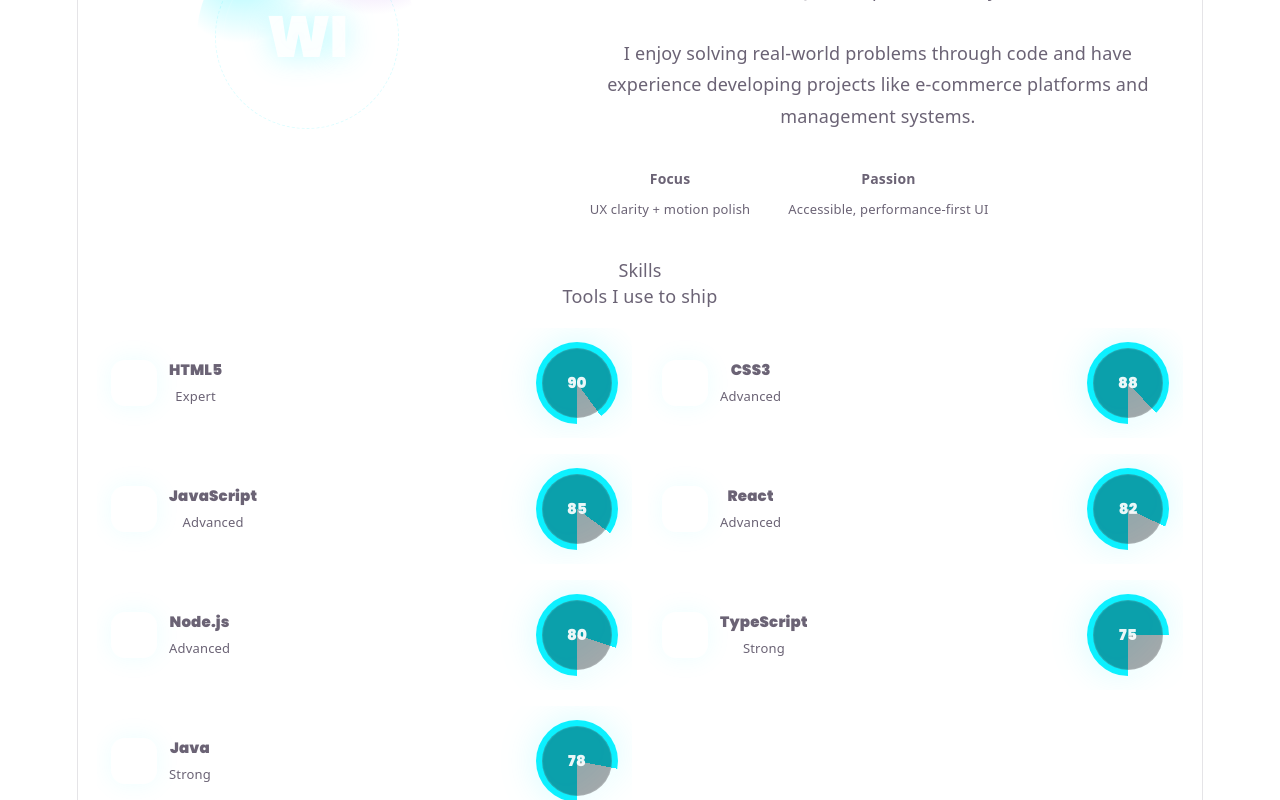
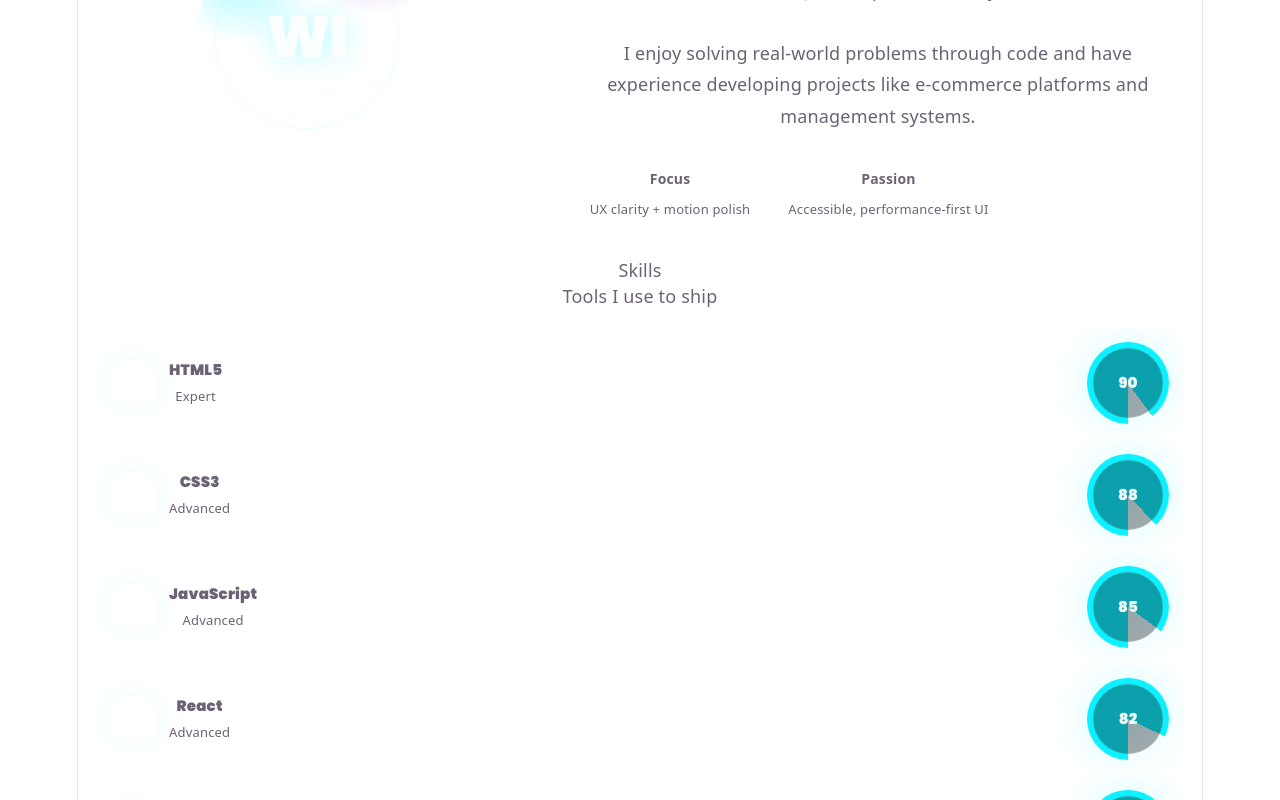
Before and after one commit to abdul-saboor-strack/Portfolio, a React (Vite) app in the folder portfolio/: page / in a window 1280 px wide. Shown: the part 2000-2800 px from the top of the page. Built offline with nearby package versions, Linux system fonts and the light colour scheme; the HTML template or start-up script is replaced by a standard one.

Commit message:
Improve mobile/tablet/desktop responsiveness and fix missing images

```diff
--- a/portfolio/src/components/ProjectsSection.jsx
+++ b/portfolio/src/components/ProjectsSection.jsx
@@ -173,13 +173,7 @@ export default function ProjectsSection({ projects, onOpenProject }) {
         </div>
 
         <div ref={ref} className="glass" style={{ padding: 18 }}>
-          <div
-            style={{
-              display: 'grid',
-              gridTemplateColumns: 'repeat(12, 1fr)',
-              gap: 14,
-            }}
-          >
+          <div className="projectsGrid">
             {projectItems.map((p, i) => (
               <Motion.div
                 key={p.id}
@@ -190,7 +184,7 @@ export default function ProjectsSection({ projects, onOpenProject }) {
                   hide: { opacity: 0, y: 20 },
                 }}
                 transition={{ duration: 0.55, delay: isInView ? i * 0.06 : 0 }}
-                style={{ gridColumn: 'span 6' }}
+                className="projectCard"
               >
                 <ProjectTiltCard project={p} onOpen={onOpenProject} />
               </Motion.div>
--- a/portfolio/src/components/SkillsSection.jsx
+++ b/portfolio/src/components/SkillsSection.jsx
@@ -69,13 +69,7 @@ export default function SkillsSection({ skills }) {
           className={`glass ${isInView ? 'reveal in' : 'reveal'}`}
           style={{ padding: 18 }}
         >
-          <div
-            style={{
-              display: 'grid',
-              gridTemplateColumns: 'repeat(12, 1fr)',
-              gap: 14,
-            }}
-          >
+          <div className="skillsGrid">
             {skillItems.map((s) => {
               const level = Math.max(0, Math.min(100, Number(s.level) || 0))
               const code = String(s.code || s.name || '').slice(0, 6).toUpperCase()
@@ -85,8 +79,8 @@ export default function SkillsSection({ skills }) {
                   key={s.name}
                   whileHover={{ y: -3, scale: 1.01 }}
                   transition={{ duration: 0.2 }}
+                  className="skillCard"
                   style={{
-                    gridColumn: 'span 6',
                     display: 'flex',
                     alignItems: 'center',
                     justifyContent: 'space-between',
--- a/portfolio/src/content/siteData.js
+++ b/portfolio/src/content/siteData.js
@@ -31,7 +31,7 @@
         id: 'ecommerce',
         title: 'E-commerce Website',
         description: 'A full-featured e-commerce web application with product listings and user interaction.',
-        image: '/images/portfolio-pic.jpeg',
+        image: 'https://via.placeholder.com/1200x800/00f0ff/000000?text=E-commerce+Project',
         liveUrl: '#', // yahan apni deployed link daalna
         repoUrl: '#', // yahan GitHub link daalna
         details: [
@@ -45,7 +45,7 @@
         id: 'hospital-system',
         title: 'Hospital Management System',
         description: 'A DSA-based system for managing hospital operations and records.',
-        image: '/images/hospital.png',
+        image: 'https://via.placeholder.com/1200x800/8a2be2/ffffff?text=Hospital+System',
         liveUrl: '#',
         repoUrl: '#',
         details: [
--- a/portfolio/src/styles/global.css
+++ b/portfolio/src/styles/global.css
@@ -140,6 +140,68 @@ textarea {
   max-width: var(--container);
   margin: 0 auto;
   padding: 0 22px;
+}
+
+@media (max-width: 768px) {
+  .container {
+    padding: 0 16px;
+  }
+}
+
+@media (max-width: 480px) {
+  .container {
+    padding: 0 12px;
+  }
+}
+
+/* Projects grid */
+.projectsGrid {
+  display: grid;
+  grid-template-columns: repeat(12, 1fr);
+  gap: 14px;
+}
+
+@media (max-width: 768px) {
+  .projectsGrid {
+    grid-template-columns: 1fr;
+    gap: 12px;
+  }
+}
+
+.projectCard {
+  grid-column: span 6;
+}
+
+@media (max-width: 768px) {
+  .projectCard {
+    grid-column: span 1;
+  }
+}
+
+.skillsGrid {
+  display: grid;
+  grid-template-columns: repeat(12, 1fr);
+  gap: 14px;
+}
+
+.skillCard {
+  grid-column: span 6;
+}
+
+@media (max-width: 768px) {
+  .skillsGrid {
+    grid-template-columns: repeat(2, 1fr);
+    gap: 12px;
+  }
+  .skillCard {
+    grid-column: span 1;
+  }
+}
+
+@media (max-width: 480px) {
+  .skillsGrid {
+    grid-template-columns: 1fr;
+  }
 }
 
 .section {
```
